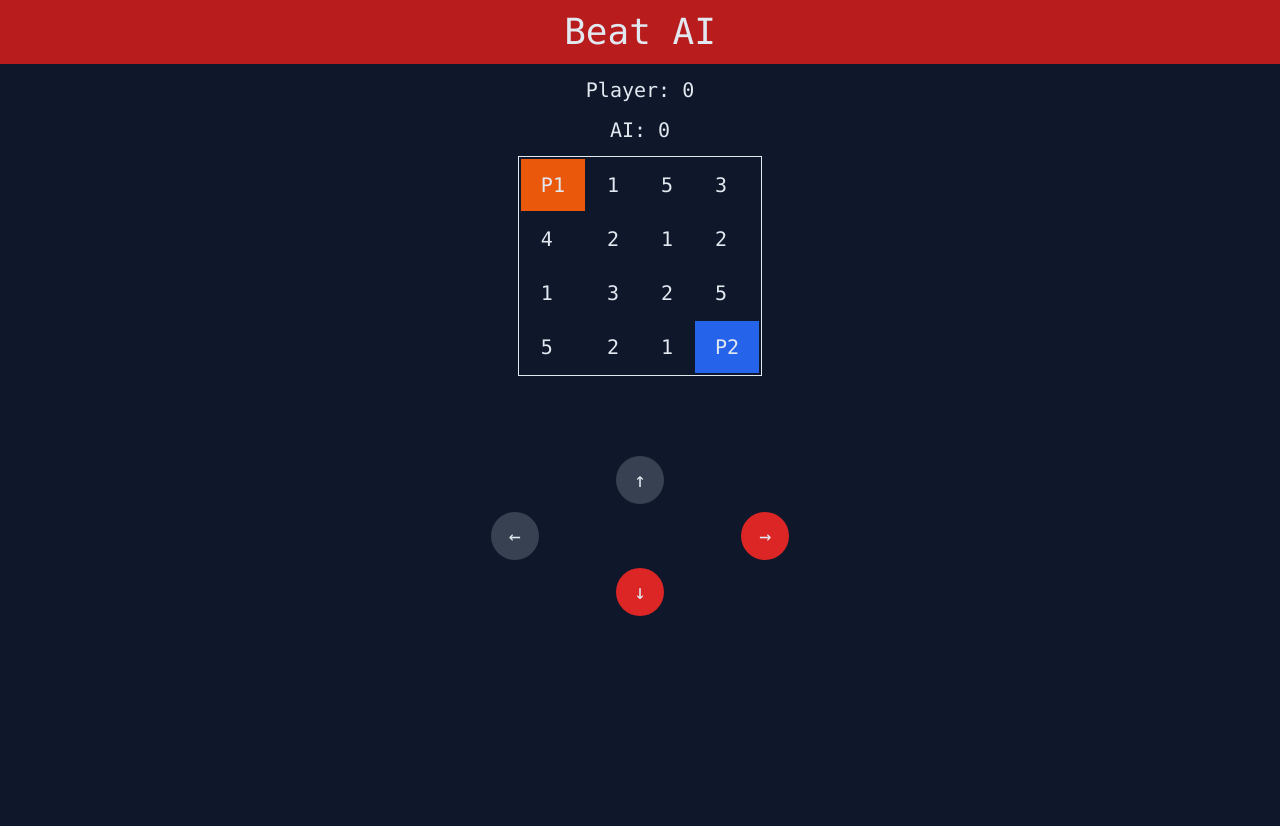
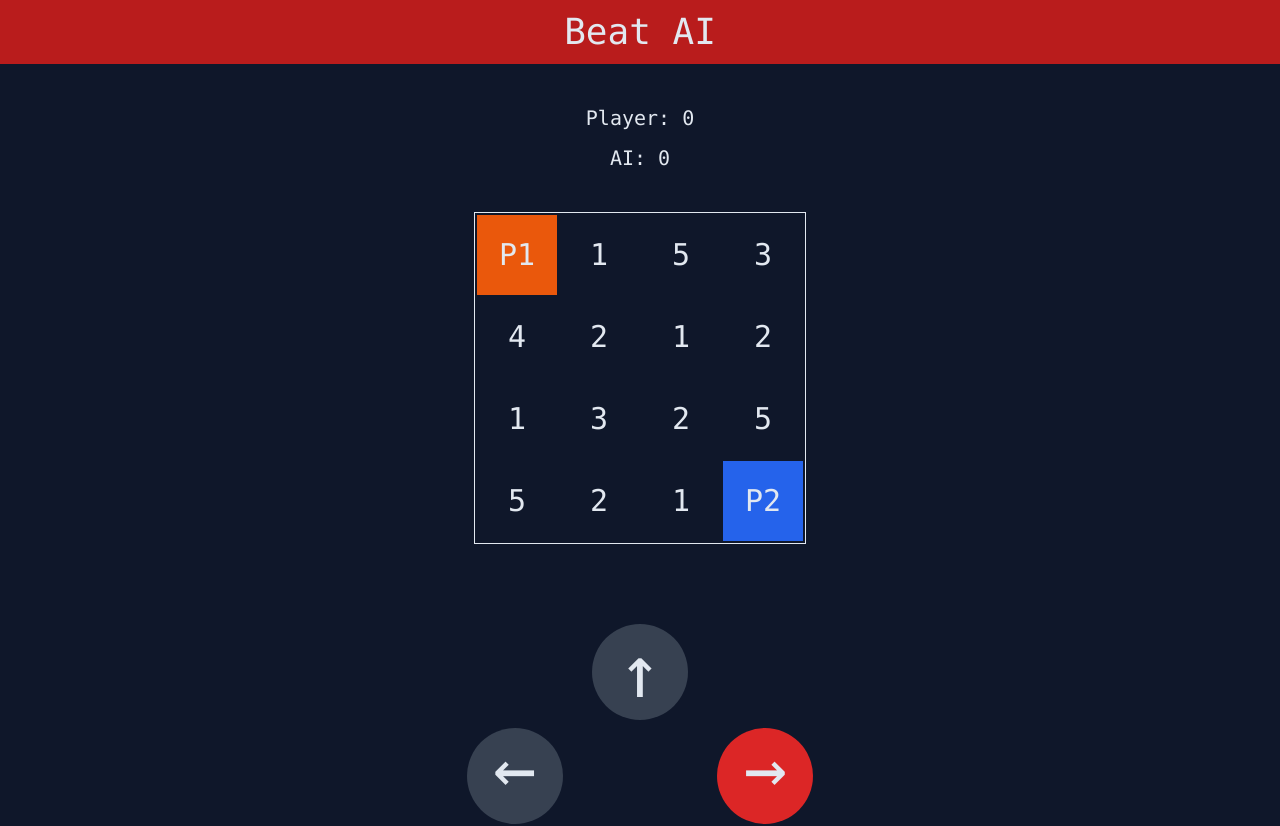
Before and after one commit to FaridG7/AI-6, a React (Vite) app: page / in a window 1280 px wide. Shown: the top 826 px of the page. Before the commit the page ends 800 px from the top, so only its background shows below. Built offline with nearby package versions, Linux system fonts and the light colour scheme.

Commit message:
fixed bugs on getPossibleActions

```diff
--- a/src/App.tsx
+++ b/src/App.tsx
@@ -15,7 +15,7 @@ const App: FC = () => {
   return (
     <>
       <h1 className="bg-red-700 text-center text-4xl py-3">Beat AI</h1>
-      <div id="scoreboard">
+      <div id="scoreboard" className="my-10">
         <span className="text-center block text-xl m-3">
           {player1.name}: {player1.score}
         </span>
@@ -24,25 +24,18 @@ const App: FC = () => {
         </span>
       </div>
       <div id="board" className="flex items-center justify-center">
-        <table className="border border-separate border-slate-200 text-xl">
+        <table className="border border-separate border-slate-200 text-3xl">
           <tbody>
             {playground.map((row, y) => {
               return (
                 <tr key={y}>
                   {row.map((tile, x) => {
-                    const isPlayer1 =
-                      x === player1.currentTile.x &&
-                      y === player1.currentTile.y;
-                    const isPlayer2 =
-                      x === player2.currentTile.x &&
-                      y === player2.currentTile.y;
-
                     return (
                       <td
-                        className={`px-5 py-3 ${
-                          isPlayer1 || tile.captured === 1
+                        className={` w-20 h-20 text-center ${
+                          tile.captured === 1
                             ? "bg-orange-600"
-                            : isPlayer2 || tile.captured === 2
+                            : tile.captured === 2
                             ? "bg-blue-600"
                             : null
                         }`}
@@ -50,9 +43,11 @@ const App: FC = () => {
                       >
                         {tile.captured == null
                           ? tile.score
-                          : isPlayer1
+                          : x === player1.currentTile.x &&
+                            y === player1.currentTile.y
                           ? "P1"
-                          : isPlayer2
+                          : x === player2.currentTile.x &&
+                            y === player2.currentTile.y
                           ? "P2"
                           : null}
                       </td>
@@ -71,37 +66,37 @@ const App: FC = () => {
         {/* Up Button */}
         <button
           disabled={!possibleActions.includes("Up")}
-          className="bg-red-600 hover:bg-red-800 disabled:bg-gray-700 row-start-1 col-start-5 text-center w-12 h-12 rounded-full flex items-center justify-center"
+          className="bg-red-600 hover:bg-red-800 disabled:bg-gray-700 row-start-1 col-start-5 text-center w-24 h-24 rounded-full flex items-center justify-center"
           onClick={() => setState(act("Up"))}
         >
-          <span className="text-xl">&#8593;</span>
+          <span className="text-7xl">&#8593;</span>
         </button>
 
         {/* Left Button */}
         <button
           disabled={!possibleActions.includes("Left")}
-          className="bg-red-600 hover:bg-red-800 disabled:bg-gray-700 row-start-2 col-start-4 text-center w-12 h-12 rounded-full flex items-center justify-center"
+          className="bg-red-600 hover:bg-red-800 disabled:bg-gray-700 row-start-2 col-start-4 text-center w-24 h-24 rounded-full flex items-center justify-center"
           onClick={() => setState(act("Left"))}
         >
-          <span className="text-xl">&#8592;</span>
+          <span className="text-7xl pb-4">&#8592;</span>
         </button>
 
         {/* Right Button */}
         <button
           disabled={!possibleActions.includes("Right")}
-          className="bg-red-600 hover:bg-red-800 disabled:bg-gray-700 row-start-2 col-start-6 text-center w-12 h-12 rounded-full flex items-center justify-center"
+          className="bg-red-600 hover:bg-red-800 disabled:bg-gray-700 row-start-2 col-start-6 text-center w-24 h-24 rounded-full flex items-center justify-center"
           onClick={() => setState(act("Right"))}
         >
-          <span className="text-xl">&#8594;</span>
+          <span className="text-7xl pb-4">&#8594;</span>
         </button>
 
         {/* Down Button */}
         <button
           disabled={!possibleActions.includes("Down")}
-          className="bg-red-600 hover:bg-red-800 disabled:bg-gray-700 row-start-3 col-start-5 text-center w-12 h-12 rounded-full flex items-center justify-center"
+          className="bg-red-600 hover:bg-red-800 disabled:bg-gray-700 row-start-3 col-start-5 text-center w-24 h-24 rounded-full flex items-center justify-center"
           onClick={() => setState(act("Down"))}
         >
-          <span className="text-xl">&#8595;</span>
+          <span className="text-7xl">&#8595;</span>
         </button>
       </div>
     </>
--- a/src/assets/classes/Game.ts
+++ b/src/assets/classes/Game.ts
@@ -65,9 +65,9 @@ export class Game {
     else {
       player.steps.push({ from: player.currentTile, to: to });
       player.currentTile = { ...to };
-      if (!this.playground[to.x][to.y].captured) {
-        player.score += this.playground[to.x][to.y].score;
-        this.playground[to.x][to.y].captured = playerNumber;
+      if (!this.playground[to.y][to.x].captured) {
+        player.score += this.playground[to.y][to.x].score;
+        this.playground[to.y][to.x].captured = playerNumber;
         this.uncapturedTiles--;
       }
     }
@@ -86,18 +86,28 @@ export class Game {
     const player = playerNumber === 1 ? this.player1 : this.player2;
     const rival = playerNumber === 1 ? this.player2 : this.player1;
 
-    const consequences = this.getConsequences(player.currentTile);
+    if (this.isTerminal()) return [];
+
+    const consequenceTiles = this.getConsequences(player.currentTile);
 
     const allActions: Action[] = ["Right", "Left", "Up", "Down"];
-    return allActions.filter(
-      (action) =>
-        consequences[action].x >= 0 &&
-        consequences[action].x <= 3 &&
-        consequences[action].y >= 0 &&
-        consequences[action].y <= 3 &&
-        consequences[action].x !== rival.currentTile.x &&
-        consequences[action].y !== rival.currentTile.y
-    );
+    const r = allActions.filter((action) => {
+      if (
+        consequenceTiles[action].x < 0 ||
+        consequenceTiles[action].x > 3 ||
+        consequenceTiles[action].y < 0 ||
+        consequenceTiles[action].y > 3
+      ) {
+        return false;
+      } else if (
+        consequenceTiles[action].x === rival.currentTile.x &&
+        consequenceTiles[action].y === rival.currentTile.y
+      )
+        return false;
+      else return true;
+    });
+
+    return r;
   }
 
   private isTerminal(): boolean {
@@ -105,7 +115,9 @@ export class Game {
   }
 
   private calculateBestAction(player: 1 | 2): Action | null {
-    return Game.max(player, this, 3).action;
+    const pa = this.getPossibleActions(player);
+    return pa[Math.floor(Math.random() * pa.length)];
+    // return Game.max(player, this, 3).action;
   }
 
   private static max(
```
